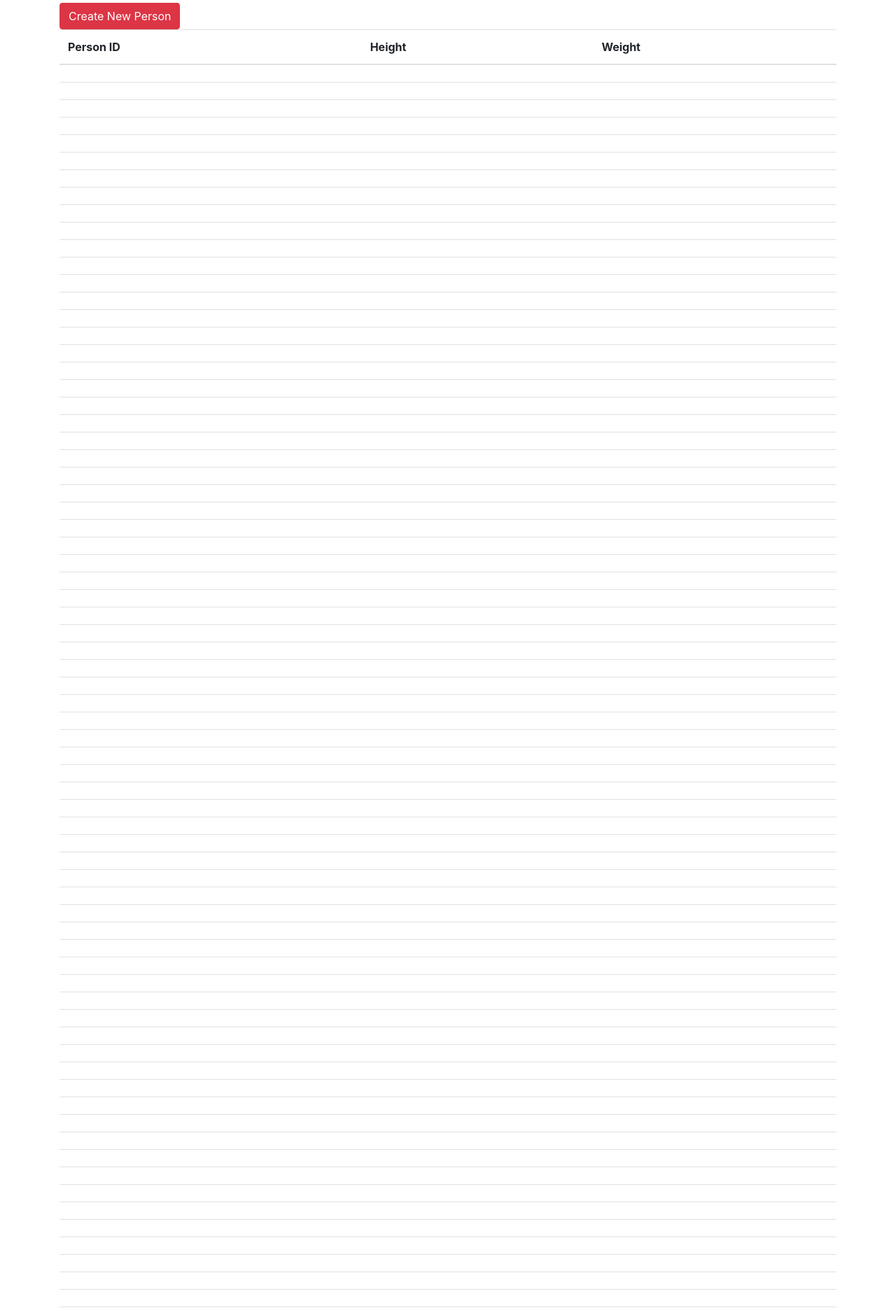
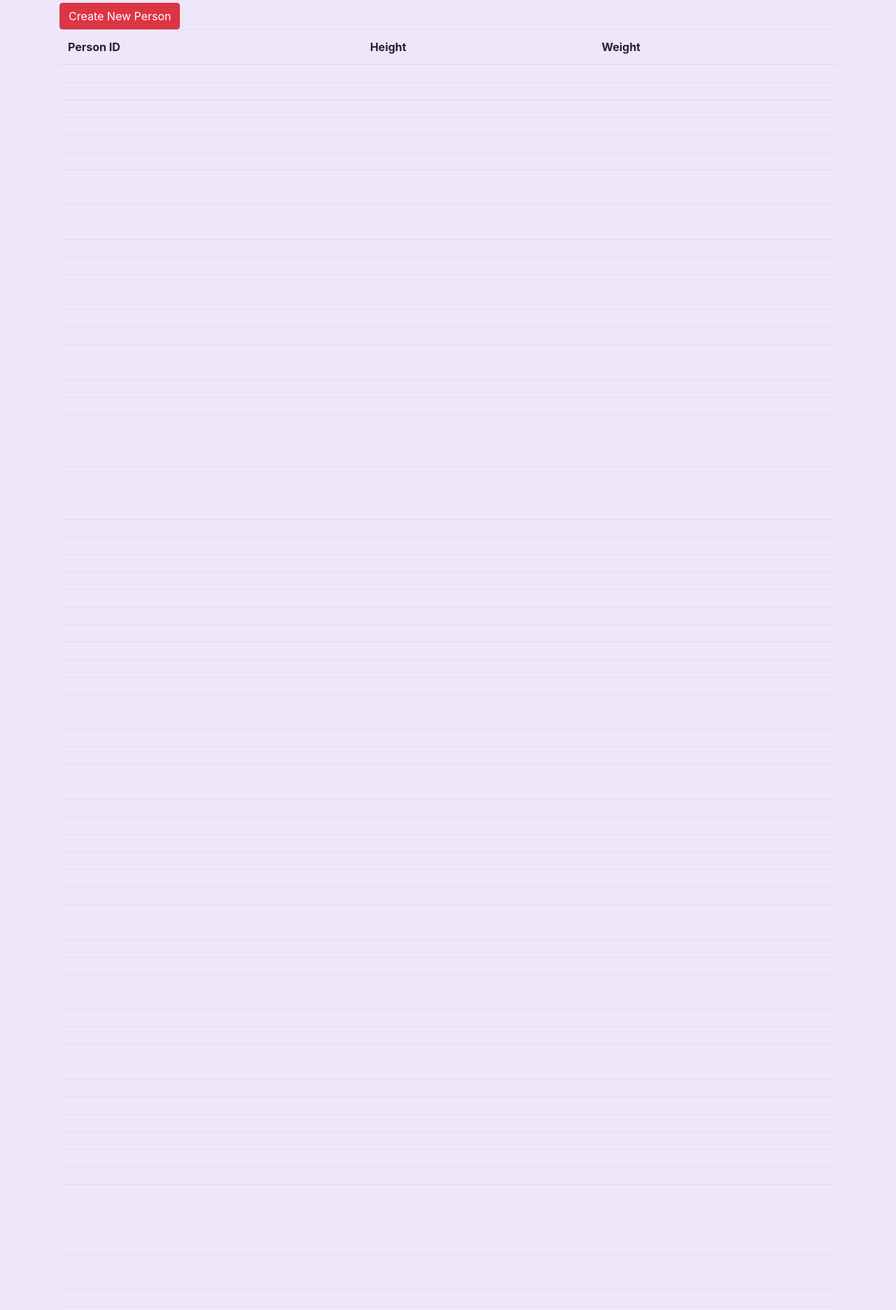
Before and after one commit to aa748/Docker_flask_python_mysql_pycharm, a Flask app: page / in a window 1280 px wide. Shown: the part 56-1928 px from the top of the page at 70% size. Run offline with Flask 2, Linux system fonts and the light colour scheme; data comes from the database, SQL or seed files in the repository; lists and menus that the app fills with data are empty; some libraries are stand-ins or nearby versions.

Commit message:
Task: add color

```diff
--- a/app/templates/layout.html
+++ b/app/templates/layout.html
@@ -18,7 +18,11 @@
     {% endif %}
 <head>
 
-
+<style>
+    body {
+        background-color: #f0e6fa;
+    }
+    </style>
 
 
  <body>
```
